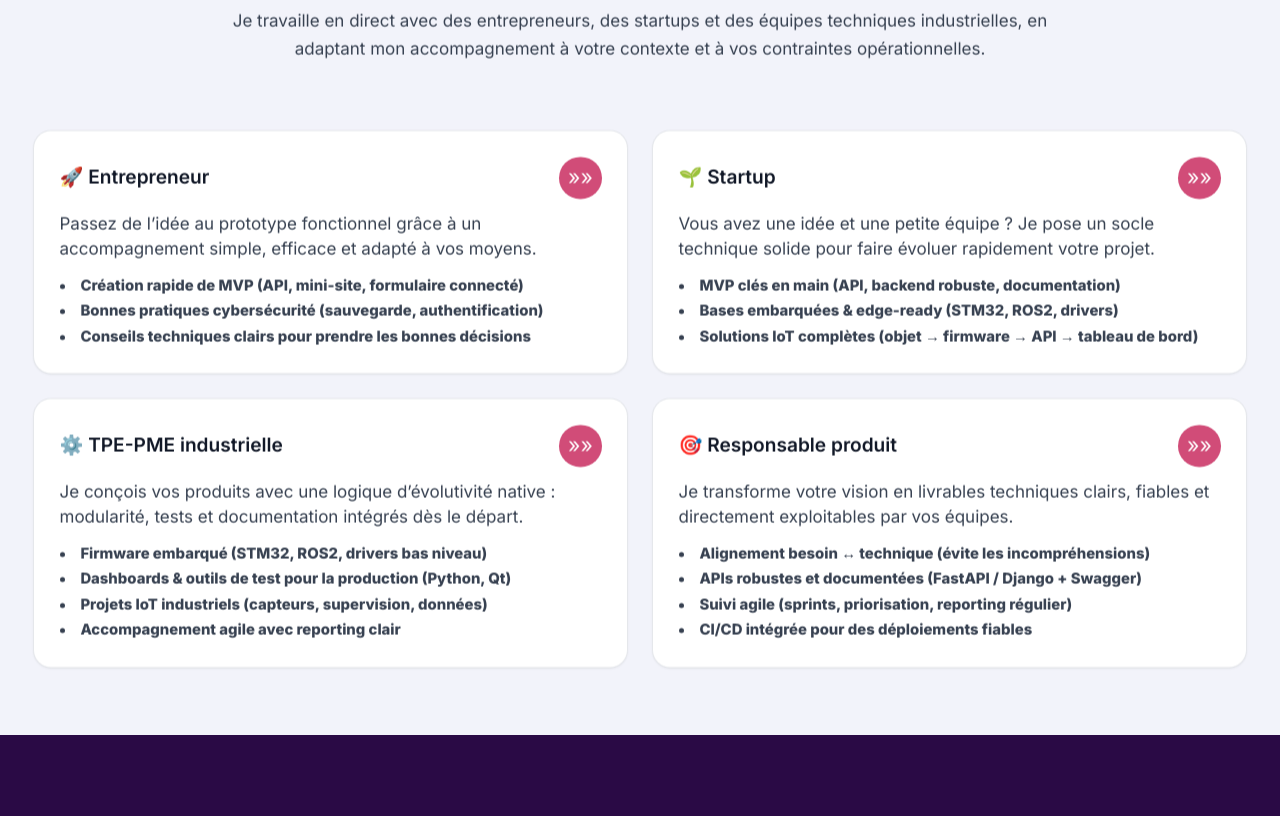
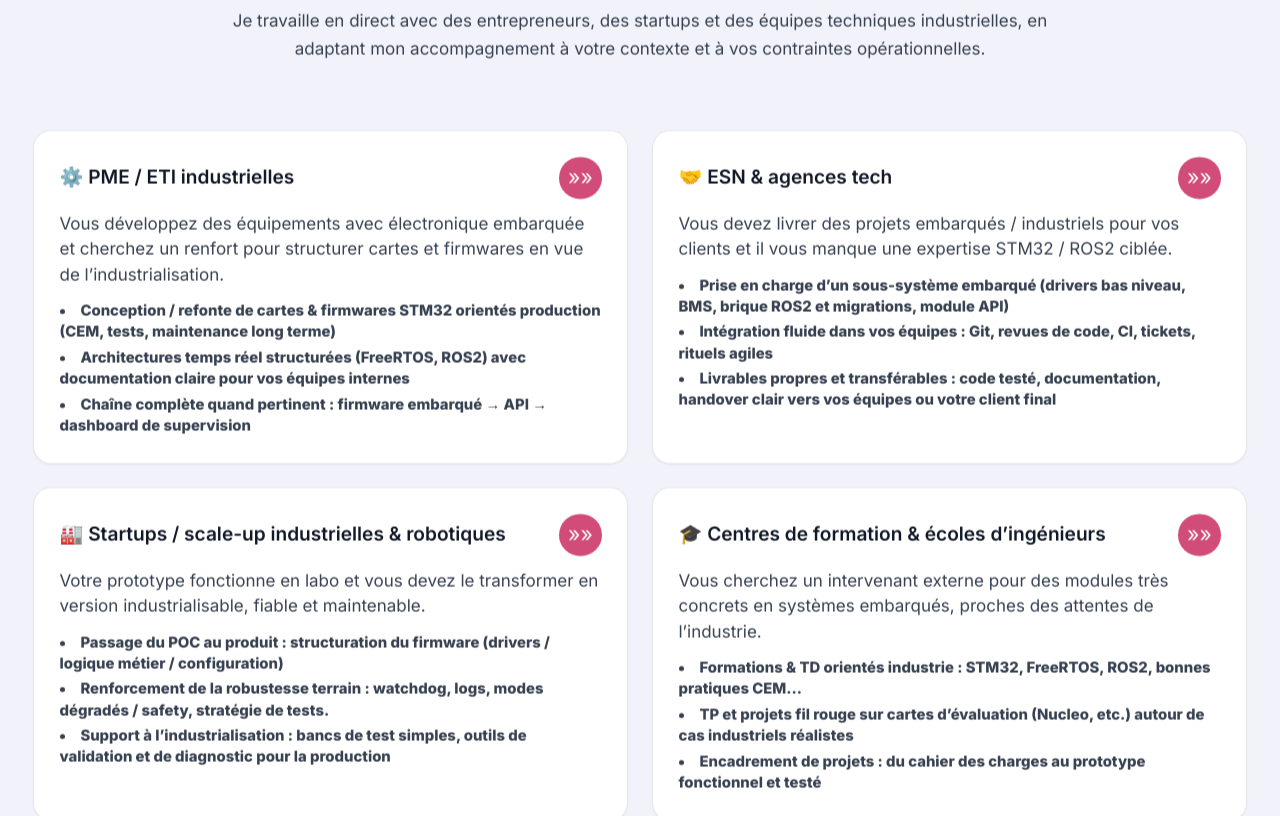
Before and after one commit to lucas33620/syloria_website, a React (Vite) app in the folder apps/syloria/frontend/: page / in a window 1280 px wide. Shown: the part 960-1776 px from the top of the page. Built offline with nearby package versions, Linux system fonts and the light colour scheme.

Commit message:
Refactor section clients : nouveau positionnement 2026, wording optimisé et blocs harmonisés.

```diff
--- a/apps/syloria/frontend/src/App.jsx
+++ b/apps/syloria/frontend/src/App.jsx
@@ -159,49 +159,94 @@ function Hero() {
 function Audience() {
   const items = [
     {
-      t: '🚀 Entrepreneur',
+      t: '⚙️ PME / ETI industrielles',
       d: (
-        <>Passez de l’idée au prototype fonctionnel grâce à un accompagnement simple, efficace et adapté à vos moyens.</>
+        <>
+          Vous développez des équipements avec électronique embarquée et cherchez
+          un renfort pour structurer cartes et firmwares en vue de l’industrialisation.
+        </>
       ),
       bullets: [
-        <strong key="1">Création rapide de MVP (API, mini-site, formulaire connecté)</strong>,
-        <strong key="2">Bonnes pratiques cybersécurité (sauvegarde, authentification)</strong>,
-        <strong key="3">Conseils techniques clairs pour prendre les bonnes décisions</strong>,
+        <strong key="1">
+          Conception / refonte de cartes & firmwares STM32 orientés production
+          (CEM, tests, maintenance long terme)
+        </strong>,
+        <strong key="2">
+          Architectures temps réel structurées (FreeRTOS, ROS2) avec
+          documentation claire pour vos équipes internes
+        </strong>,
+        <strong key="3">
+          Chaîne complète quand pertinent : firmware embarqué → API →
+          dashboard de supervision
+        </strong>,
       ],
     },
     {
-      t: '🌱 Startup',
+      t: '🤝 ESN & agences tech',
       d: (
-        <>Vous avez une idée et une petite équipe ? Je pose un socle technique solide pour faire évoluer rapidement votre projet.</>
+        <>
+          Vous devez livrer des projets embarqués / industriels pour vos
+          clients et il vous manque une expertise STM32 / ROS2 ciblée.
+        </>
       ),
       bullets: [
-        <strong key="1">MVP clés en main (API, backend robuste, documentation)</strong>,
-        <strong key="2">Bases embarquées & edge-ready (STM32, ROS2, drivers)</strong>,
-        <strong key="3">Solutions IoT complètes (objet → firmware → API → tableau de bord)</strong>,
+        <strong key="1">
+          Prise en charge d’un sous-système embarqué (drivers bas niveau, BMS,
+          brique ROS2 et migrations, module API)
+        </strong>,
+        <strong key="2">
+          Intégration fluide dans vos équipes : Git, revues de code, CI,
+          tickets, rituels agiles
+        </strong>,
+        <strong key="3">
+          Livrables propres et transférables : code testé, documentation,
+          handover clair vers vos équipes ou votre client final
+        </strong>,
       ],
     },
     {
-      t: '⚙️ TPE-PME industrielle',
+      t: '🏭 Startups / scale-up industrielles & robotiques',
       d: (
-        <>Je conçois vos produits avec une logique d’évolutivité native : modularité, tests et documentation intégrés dès le départ.</>
+        <>
+          Votre prototype fonctionne en labo et vous devez le transformer en
+          version industrialisable, fiable et maintenable.
+        </>
       ),
       bullets: [
-        <strong key="1">Firmware embarqué (STM32, ROS2, drivers bas niveau)</strong>,
-        <strong key="2">Dashboards & outils de test pour la production (Python, Qt)</strong>,
-        <strong key="3">Projets IoT industriels (capteurs, supervision, données)</strong>,
-        <strong key="4">Accompagnement agile avec reporting clair</strong>,
+        <strong key="1">
+          Passage du POC au produit : structuration du firmware
+          (drivers&nbsp;/ logique métier&nbsp;/ configuration)
+        </strong>,
+        <strong key="2">
+          Renforcement de la robustesse terrain : watchdog, logs, modes dégradés / safety, stratégie de tests.
+        </strong>,
+        <strong key="3">
+          Support à l’industrialisation : bancs de test simples, outils de
+          validation et de diagnostic pour la production
+        </strong>,
       ],
     },
     {
-      t: '🎯 Responsable produit',
+      t: '🎓 Centres de formation & écoles d’ingénieurs',
       d: (
-        <>Je transforme votre vision en livrables techniques clairs, fiables et directement exploitables par vos équipes.</>
+        <>
+          Vous cherchez un intervenant externe pour des modules très concrets
+          en systèmes embarqués, proches des attentes de l’industrie.
+        </>
       ),
       bullets: [
-        <strong key="1">Alignement besoin ↔ technique (évite les incompréhensions)</strong>,
-        <strong key="2">APIs robustes et documentées (FastAPI / Django + Swagger)</strong>,
-        <strong key="3">Suivi agile (sprints, priorisation, reporting régulier)</strong>,
-        <strong key="4">CI/CD intégrée pour des déploiements fiables</strong>,
+        <strong key="1">
+          Formations & TD orientés industrie : STM32, FreeRTOS, ROS2, bonnes
+          pratiques CEM...
+        </strong>,
+        <strong key="2">
+          TP et projets fil rouge sur cartes d’évaluation (Nucleo, etc.)
+          autour de cas industriels réalistes
+        </strong>,
+        <strong key="3">
+          Encadrement de projets : du cahier des charges au
+          prototype fonctionnel et testé
+        </strong>,
       ],
     },
   ];
@@ -233,10 +278,10 @@ function Audience() {
 
         </Reveal>
 
-        <div className="mt-10 grid md:grid-cols-2 gap-6">
+        <div className="mt-10 grid md:grid-cols-2 gap-6 items-stretch">
           {items.map((it, i) => (
             <Reveal key={i}>
-              <article className="bg-white rounded-2xl p-6 shadow ring-1 ring-gray-200 flex flex-col">
+              <article className="bg-white rounded-2xl p-6 shadow ring-1 ring-gray-200 flex flex-col h-full">
                 <header className="flex items-center justify-between gap-3">
                   <h3 className="text-lg font-semibold text-gray-900">{it.t}</h3>
                   <a href="#contact" className="shrink-0 inline-flex items-center justify-center w-10 h-10 rounded-full text-white" style={{background: brand.coral}} aria-label={`Contacter pour profil ${it.t}`}>
@@ -611,6 +656,7 @@ function Portfolio() {
         id: 1,
         title: "Smart Cold-Chain Node (SCN) — Nœud de surveillance chaîne du froid",
         cat: "Embarqué",
+        client: "INTERNE",
         cover: "/projet_scn/smart_cold_chain_node_cover.jpg",
         description:
           "Nœud IoT industriel pour surveiller la chaîne du froid (température, humidité, porte, tension) avec journalisation FRAM SPI, communication CAN et simulation FreeRTOS sous Keil.",
@@ -641,8 +687,9 @@ function Portfolio() {
 
       {
         id: 2,
-        title: "Refonte Web multilingue — Alam Raya",
+        title: "Refonte Web multilingue ",
         cat: "Web",
+        client: "ALAM RAYA BALI",
         cover: "/projet_alam_raya/AlamRaya_website.png",
         description:
           "Refonte du site vitrine en plateforme multilingue, responsive et optimisée SEO, orientée conversion.",
@@ -668,6 +715,7 @@ function Portfolio() {
         title:
           "Contrôleur BLDC 24 V / 6 A avec télémétrie CAN — STM32G431",
         cat: "Embarqué",
+        client: "INTERNE",
         cover: "/projet_bldc_can/Schema_BLDC.png",
         description:
           "Carte de contrôle moteur BLDC triphasé (DRV8313) avec télémétrie CAN, mesure de courant INA228, NTC et contraintes mécaniques industrielles.",
@@ -699,6 +747,7 @@ function Portfolio() {
         id: 4,
         title: "Module Capteur Environnemental (BME280) — PCB 30×30 mm",
         cat: "Embarqué",
+        client: "INTERNE",
         cover:
           "/projet_capteur_environnemental/capteur environnemental_coté_filigrame.png",
         description:
@@ -815,9 +864,15 @@ function Portfolio() {
                   {p.cat}
                 </span>
 
+                {/* Badge client */}
                 <h3 className="font-semibold text-gray-900 title--clamp-2">
                   {p.title}
                 </h3>
+
+                <p className="mt-1 text-sm font-medium text-gray-500">
+                  Client : <span className="text-gray-900 font-semibold">{p.client}</span>
+                </p>
+
 
                 <p className="mt-2 text-sm text-gray-700 text--clamp-3">
                   {p.description}
```
